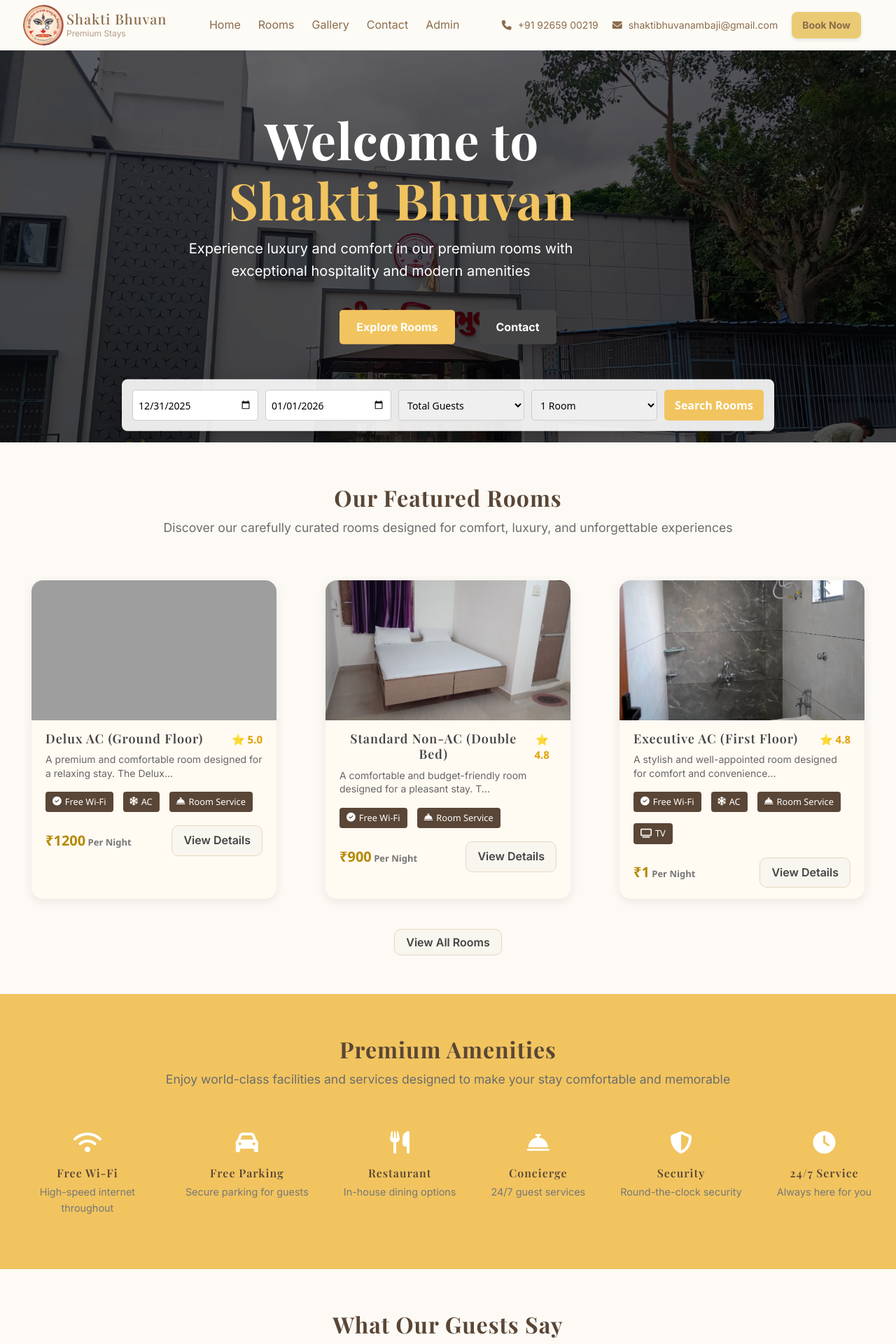
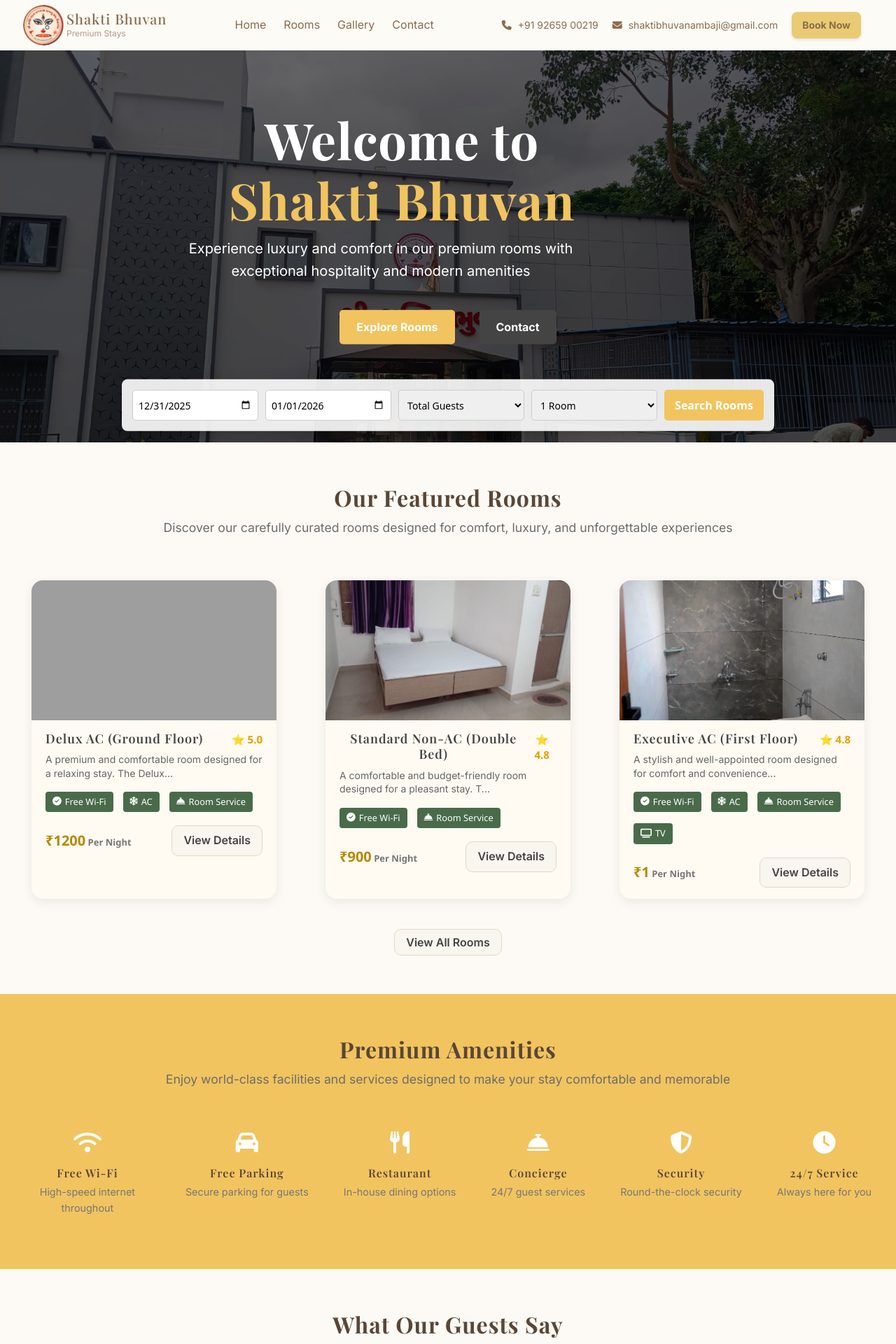
Before and after one commit to Herin27/shakti_bhuvan, a PHP site: page /index.php in a window 1280 px wide. Shown: the top 1920 px of the page at 70% size. Run offline with PHP 8.4, Linux system fonts and the light colour scheme; data comes from the database, SQL or seed files in the repository; grey boxes are pictures that could not be loaded.

Commit message:
project ending 31 last commite

```diff
--- a/header.php
+++ b/header.php
@@ -41,7 +41,6 @@
             <a href="rooms.php">Rooms</a>
             <a href="gallery.php">Gallery</a>
             <a href="contact.php">Contact</a>
-            <a href="admin.php">Admin</a>
 
             <div class="mobile-contact-info">
                 <a href="rooms.php" class="book-btn">Book Now</a>
--- a/index.php
+++ b/index.php
@@ -377,7 +377,7 @@ $result = mysqli_query($conn, $query);
                     foreach(array_slice($amenities, 0, 4) as $amenity):
                 ?>
                         <span class="tag"
-                            style="background: #5a4636; color: #fff; padding: 5px 10px; border-radius: 4px; font-size: 0.8rem; display: flex; align-items: center; gap: 5px;">
+                            style="background: #496b4a; color: #fff; padding: 5px 10px; border-radius: 4px; font-size: 0.8rem; display: flex; align-items: center; gap: 5px;">
                             <i class="fas <?php echo getAmenityIcon($amenity); ?>" style="color: #fff;"></i>
                             <?php echo htmlspecialchars(trim($amenity)); ?>
                         </span>
--- a/rooms.php
+++ b/rooms.php
@@ -204,7 +204,7 @@ function getAmenityIcon($name) {
                     foreach(array_slice($amenities, 0, 4) as $amenity):
                 ?>
                     <span class="tag"
-                        style="background: #5a4636; color: #fff; padding: 5px 10px; border-radius: 4px; font-size: 0.8rem; display: flex; align-items: center; gap: 5px;">
+                        style="background: #496b4a; color: #fff; padding: 5px 10px; border-radius: 4px; font-size: 0.8rem; display: flex; align-items: center; gap: 5px;">
                         <i class="fas <?php echo getAmenityIcon($amenity); ?>" style="color: #fff;"></i>
                         <?php echo htmlspecialchars(trim($amenity)); ?>
                     </span>
```
